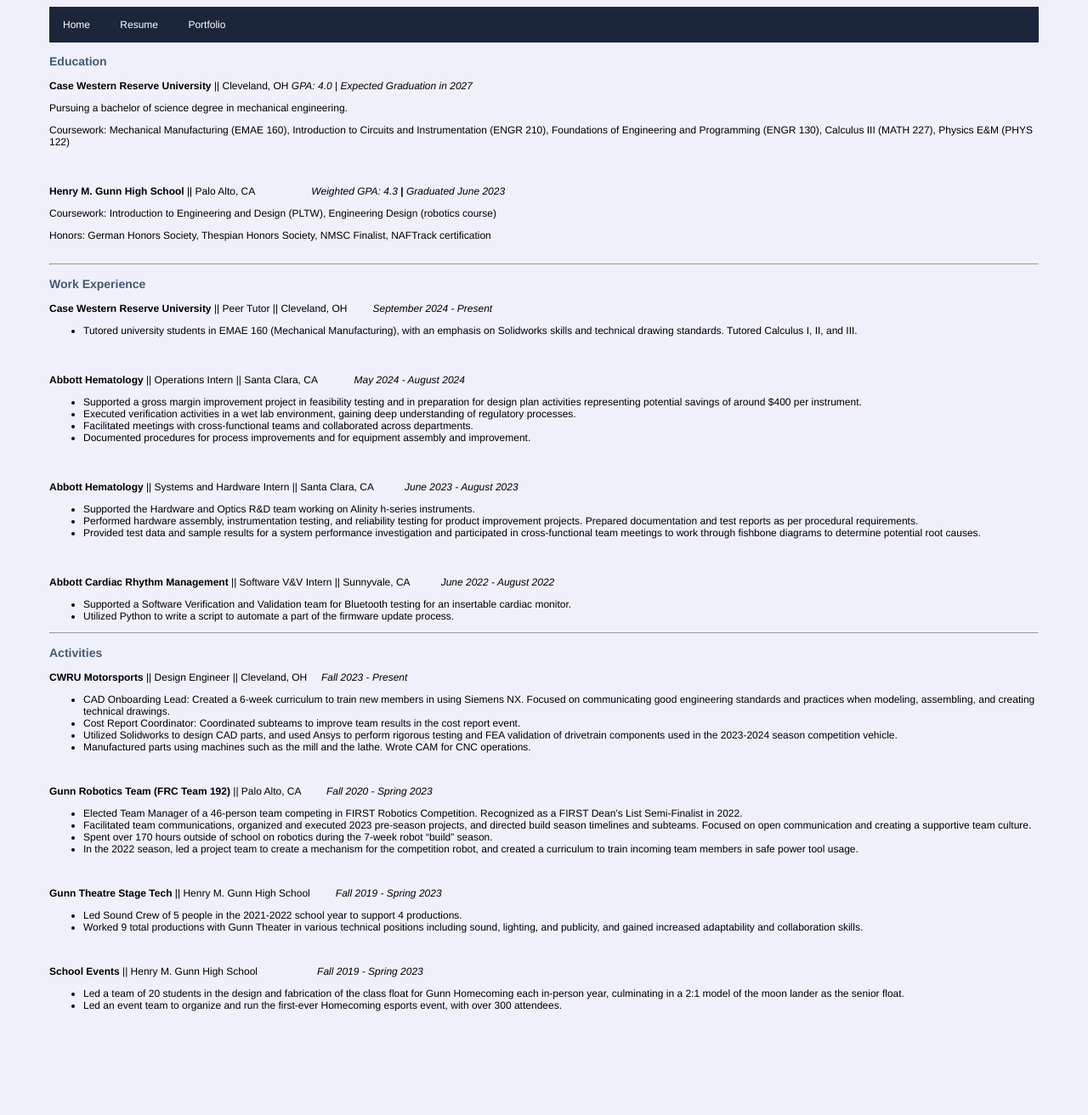
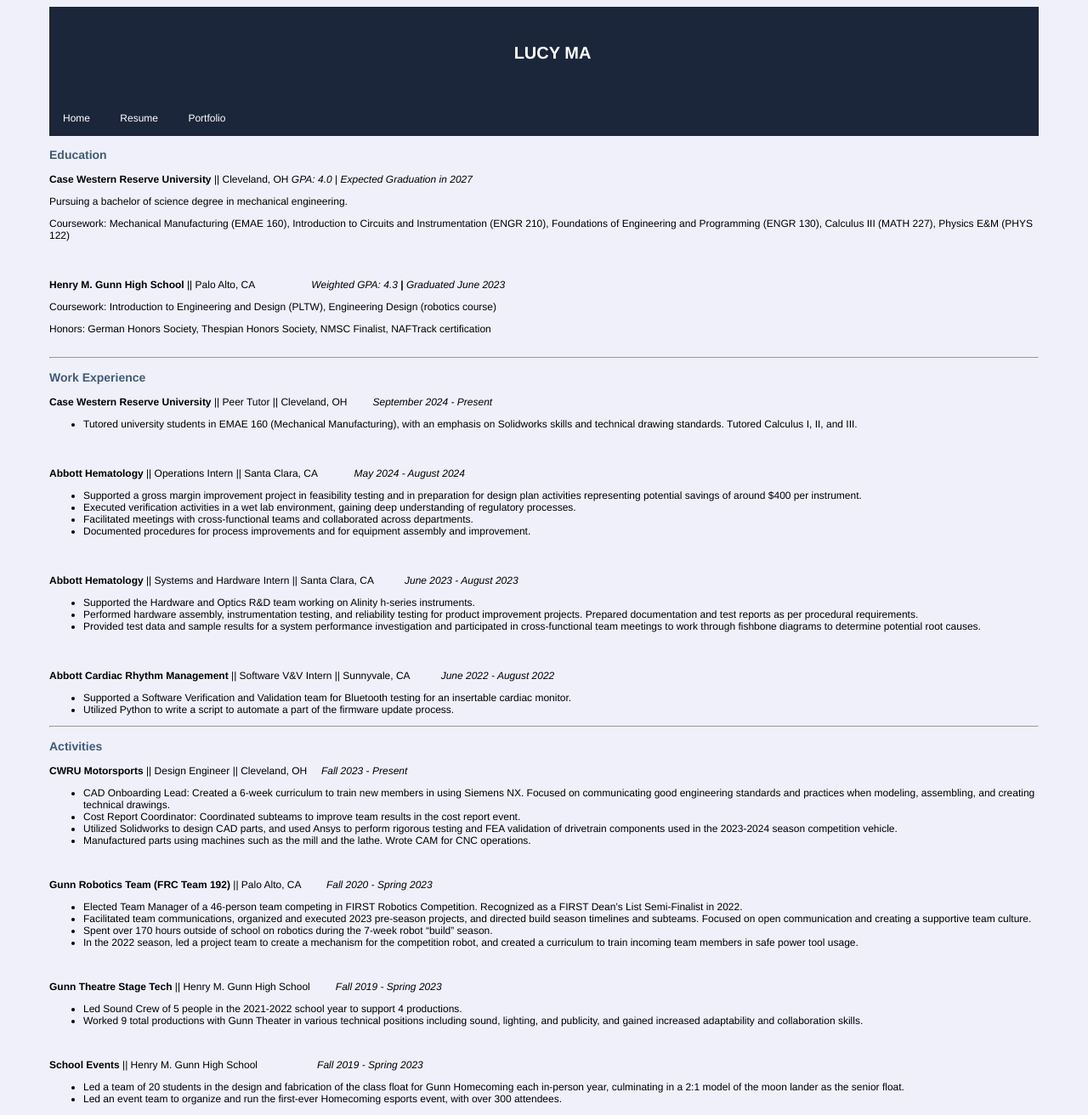
Before and after one commit to lucyttma/lucyttma.github.io, a Jekyll site: the page built from static/resume.html, in a window 1280 px wide. Shown: the whole page at 85% size. Built offline with Jekyll 4.4.1, drawn with Linux system fonts in a browser that asks for light colours; before the commit the page ends 1202 px from its top, so only the background shows below that.

Commit message:
Update resume.html

```diff
--- a/_layouts/resume.html
+++ b/_layouts/resume.html
@@ -6,11 +6,16 @@
     <link rel="stylesheet" href="/assets/css/resume.css">
   </head>
 
-  <div class="topnav">
-    {% include navigation.html %}
-  </div>
+ <body>
+    <div class="header">
+      <h1 style="font-size:20px; color:#ffffff; font-weight:bold;"> LUCY MA </h1>
+    </div>
 
-  <body>
+    <div class="topnav">
+      {% include navigation.html %}
+    </div>
+
     {{ content }}
+
   </body>
 </html>
```
